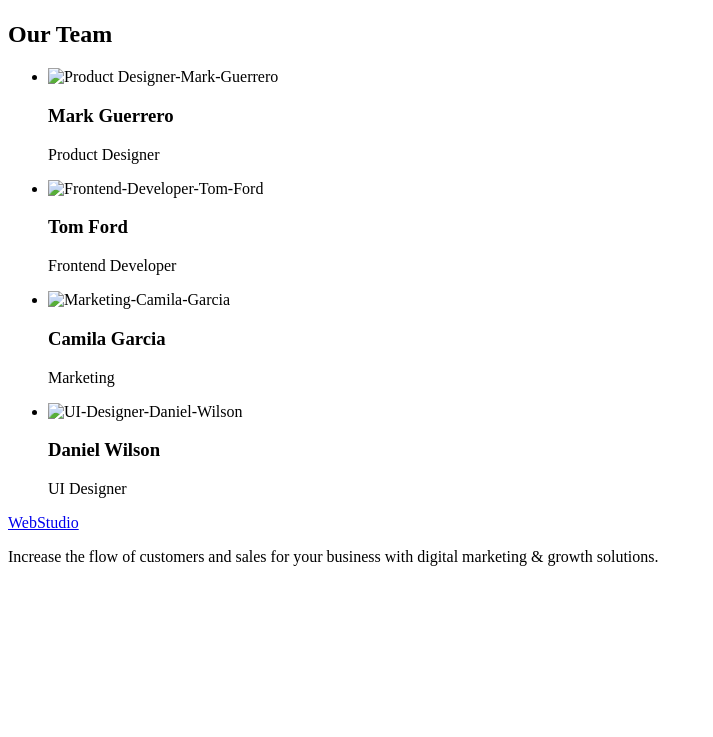
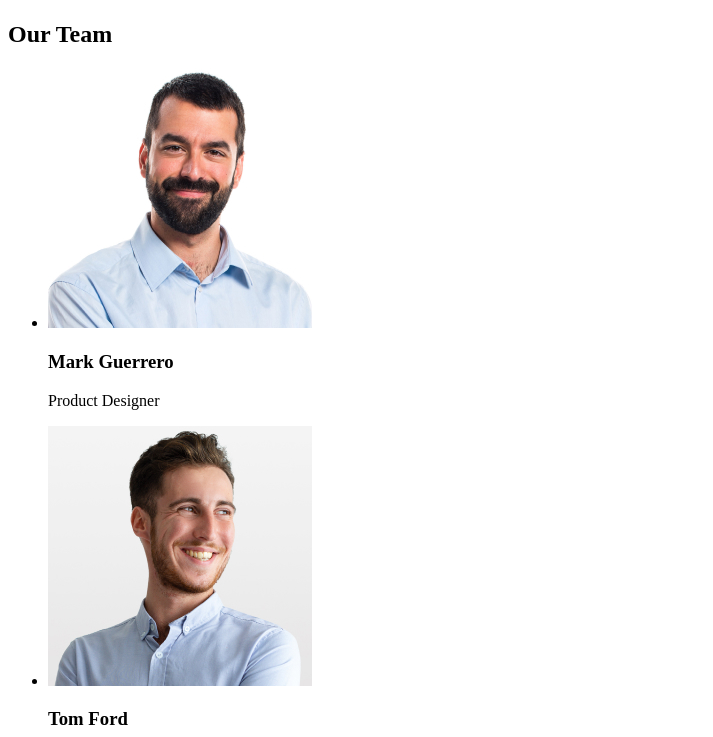
Before and after one commit to vladkasyan/goit-markup-hw-01, a plain HTML site: page index.html in a window 1280 px wide. Shown: the part 1523-2260 px from the top of the page, without its empty margins (0-713 px from the left). Before the commit the page ends 2105 px from the top, so only its background shows below. Drawn offline with Linux system fonts and the light colour scheme.

Commit message:
Update index.html

```diff
--- a/index.html
+++ b/index.html
@@ -81,7 +81,7 @@
           <li>
 
               <img
-                src="./images/Mark-Guerrero.jpg/"
+                src="./images/Mark-Guerrero.jpg"
                 alt="Product Designer-Mark-Guerrero"
                 width="264"
               />
@@ -90,7 +90,7 @@
           </li>
           <li>
               <img
-                src="./images/Tom-Ford.jpg/"
+                src="./images/Tom-Ford.jpg"
                 alt="Frontend-Developer-Tom-Ford"
                 width="264"
               />
@@ -99,7 +99,7 @@
           </li>
           <li>
               <img
-                src="./images/Camila-Garcia.jpg/"
+                src="./images/Camila-Garcia.jpg"
                 alt="Marketing-Camila-Garcia"
                 width="264"
               />
@@ -108,7 +108,7 @@
           </li>
           <li>
               <img
-                src="./images/Daniel-Wilson.jpg/"
+                src="./images/Daniel-Wilson.jpg"
                 alt="UI-Designer-Daniel-Wilson"
                 width="264"
               />
```
